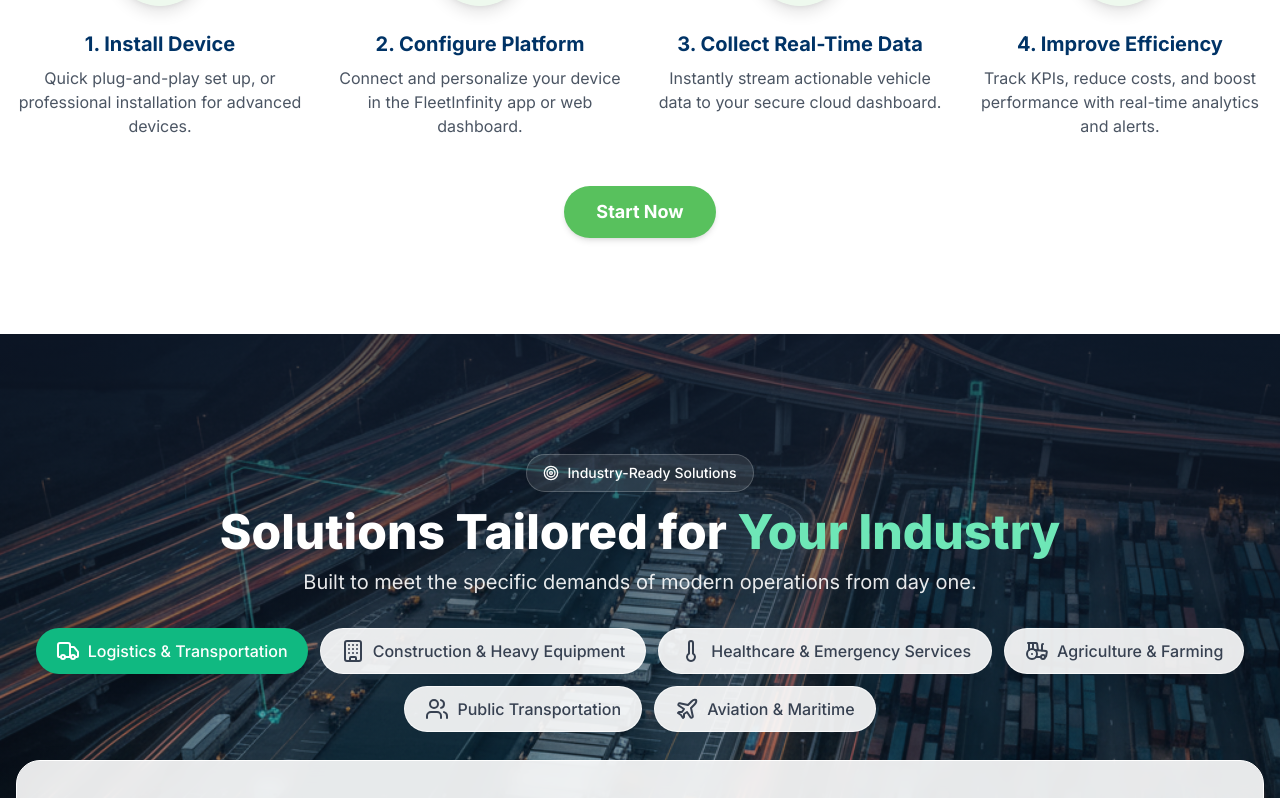
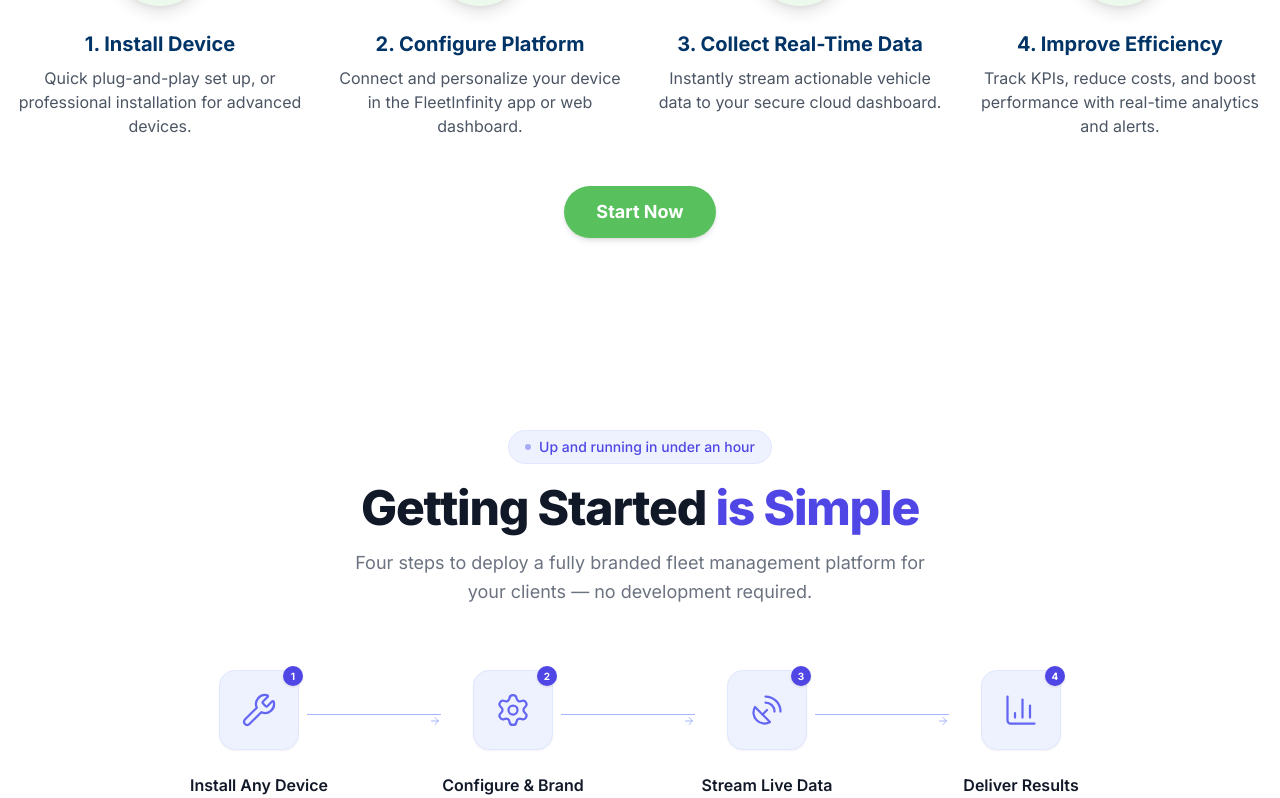
Before and after one commit to Bahareh-Esteki/fleetinfinity, a Next.js app: page / in a window 1280 px wide. Shown: the part 5809-6607 px from the top of the page. Built offline with nearby package versions, Linux system fonts and the light colour scheme.

Commit message:
getting started

```diff
--- /dev/null
+++ b/app/components/GettingStarted.js
@@ -0,0 +1,173 @@
+"use client";
+
+import React, { useRef } from "react";
+import { motion, useInView } from "framer-motion";
+import { Wrench, Settings, SatelliteDish, BarChart3, ArrowRight } from "lucide-react";
+
+const STEPS = [
+  {
+    number: "01",
+    icon: Wrench,
+    title: "Install Any Device",
+    desc: "Plug-and-play setup or professional installation. Our platform is hardware-agnostic — works with any GPS or telematics device your clients already own.",
+    accent: "Compatible with 200+ device brands",
+  },
+  {
+    number: "02",
+    icon: Settings,
+    title: "Configure & Brand",
+    desc: "White-label the platform in minutes. Set your domain, upload your logo, define user roles, and connect your clients — all from one partner dashboard.",
+    accent: "Your domain. Your colors. Your brand.",
+  },
+  {
+    number: "03",
+    icon: SatelliteDish,
+    title: "Stream Live Data",
+    desc: "Vehicles begin reporting instantly. Real-time location, driver events, fuel, video, and sensor data flow securely to your clients' dashboards and mobile apps.",
+    accent: "Sub-second data delivery to cloud",
+  },
+  {
+    number: "04",
+    icon: BarChart3,
+    title: "Deliver Results",
+    desc: "Your clients track KPIs, cut fuel costs, improve driver safety, and automate compliance — all under your brand. You grow. They succeed.",
+    accent: "Measurable ROI from day one",
+  },
+];
+
+const StepCard = ({ step, index, total }) => {
+  const ref = useRef(null);
+  const inView = useInView(ref, { once: true, margin: "-60px" });
+  const Icon = step.icon;
+
+  return (
+    <motion.div
+      ref={ref}
+      initial={{ opacity: 0, y: 32 }}
+      animate={inView ? { opacity: 1, y: 0 } : {}}
+      transition={{ duration: 0.5, delay: index * 0.12, ease: "easeOut" }}
+      className="relative flex flex-col items-center text-center group"
+    >
+      {/* Connector line (hidden on last item and on mobile) */}
+      {index < total - 1 && (
+        <div
+          className="hidden md:block absolute top-[2.75rem] left-[calc(50%+3rem)] right-[calc(-50%+3rem)] h-px z-0"
+          aria-hidden="true"
+        >
+          {/* Dashed track */}
+          <div className="absolute inset-0 border-t border-dashed border-gray-200" />
+          {/* Animated fill */}
+          <motion.div
+            className="absolute inset-y-0 left-0 bg-indigo-300 h-px"
+            initial={{ width: 0 }}
+            animate={inView ? { width: "100%" } : {}}
+            transition={{ duration: 0.6, delay: index * 0.12 + 0.4, ease: "easeOut" }}
+          />
+          {/* Arrow tip */}
+          <motion.div
+            className="absolute right-0 top-1/2 -translate-y-1/2"
+            initial={{ opacity: 0, x: -4 }}
+            animate={inView ? { opacity: 1, x: 0 } : {}}
+            transition={{ duration: 0.25, delay: index * 0.12 + 0.95 }}
+          >
+            <ArrowRight className="w-3 h-3 text-indigo-300" />
+          </motion.div>
+        </div>
+      )}
+
+      {/* Icon circle */}
+      <div className="relative z-10 mb-6">
+        {/* Step number badge */}
+        <span className="absolute -top-1 -right-1 w-5 h-5 rounded-full bg-indigo-600 text-white text-[10px] font-bold flex items-center justify-center z-20 shadow">
+          {index + 1}
+        </span>
+        <div className="w-20 h-20 rounded-2xl bg-indigo-50 border border-indigo-100 flex items-center justify-center shadow-sm group-hover:bg-indigo-600 group-hover:border-indigo-600 transition-all duration-300">
+          <Icon
+            className="w-9 h-9 text-indigo-500 group-hover:text-white transition-colors duration-300"
+            strokeWidth={1.5}
+          />
+        </div>
+      </div>
+
+      {/* Text */}
+      <h3 className="text-base font-semibold text-gray-900 mb-2 leading-snug">
+        {step.title}
+      </h3>
+      <p className="text-sm text-gray-500 leading-relaxed mb-3 max-w-[200px]">
+        {step.desc}
+      </p>
+
+      {/* Accent pill */}
+      <span className="inline-block text-[11px] font-medium text-indigo-600 bg-indigo-50 border border-indigo-100 rounded-full px-3 py-0.5">
+        {step.accent}
+      </span>
+    </motion.div>
+  );
+};
+
+const GettingStarted = () => {
+  const headerRef = useRef(null);
+  const headerInView = useInView(headerRef, { once: true, margin: "-40px" });
+
+  return (
+    <section className="py-24 bg-white overflow-hidden">
+      <div className="container mx-auto px-4 max-w-5xl">
+
+        {/* Header */}
+        <motion.div
+          ref={headerRef}
+          initial={{ opacity: 0, y: 20 }}
+          animate={headerInView ? { opacity: 1, y: 0 } : {}}
+          transition={{ duration: 0.5 }}
+          className="text-center mb-16"
+        >
+          <div className="inline-flex items-center gap-2 bg-indigo-50 border border-indigo-100 rounded-full px-4 py-1.5 text-sm font-medium text-indigo-600 mb-5">
+            <span className="w-1.5 h-1.5 rounded-full bg-indigo-500 animate-pulse" />
+            Up and running in under an hour
+          </div>
+          <h2 className="text-4xl md:text-5xl font-extrabold tracking-tight text-gray-900 mb-4">
+            Getting Started{" "}
+            <span className="text-indigo-600">is Simple</span>
+          </h2>
+          <p className="text-lg text-gray-500 max-w-xl mx-auto leading-relaxed">
+            Four steps to deploy a fully branded fleet management platform
+            for your clients — no development required.
+          </p>
+        </motion.div>
+
+        {/* Steps grid */}
+        <div className="grid grid-cols-2 md:grid-cols-4 gap-x-6 gap-y-12 mb-16">
+          {STEPS.map((step, i) => (
+            <StepCard key={step.title} step={step} index={i} total={STEPS.length} />
+          ))}
+        </div>
+
+        {/* Bottom CTA strip */}
+        <motion.div
+          initial={{ opacity: 0, y: 16 }}
+          whileInView={{ opacity: 1, y: 0 }}
+          viewport={{ once: true, margin: "-40px" }}
+          transition={{ duration: 0.45 }}
+          className="flex flex-col sm:flex-row items-center justify-center gap-4"
+        >
+          <a
+            href="/demo"
+            className="inline-flex items-center gap-2 bg-indigo-600 hover:bg-indigo-700 text-white font-semibold text-sm px-7 py-3 rounded-full transition-colors shadow-sm"
+          >
+            Request a Demo
+            <ArrowRight className="w-4 h-4" />
+          </a>
+          <a
+            href="/contact"
+            className="inline-flex items-center gap-2 text-gray-600 hover:text-gray-900 font-medium text-sm px-7 py-3 rounded-full border border-gray-200 hover:border-gray-300 transition-colors"
+          >
+            Talk to a Partner Specialist
+          </a>
+        </motion.div>
+
+      </div>
+    </section>
+  );
+};
+
+export default GettingStarted;
--- a/app/components/MorphingPlatformShowcase.js
+++ b/app/components/MorphingPlatformShowcase.js
@@ -467,7 +467,7 @@ const MorphingPlatformShowcase = () => {
               Both platforms — fully white-labeled.
             </p>
             <p className="text-sm text-gray-500">
-              Your partners get a web dashboard on their domain and native apps
+              Partners get a web dashboard on their domain and native apps
               under their brand on both stores.
             </p>
           </div>
--- a/app/page.js
+++ b/app/page.js
@@ -45,6 +45,8 @@ import IndustryCapabilitiesShowcase from "./components/IndustrySolutionsShowcase
 import ModernHero from "./components/HeroSection";
 import AuthorityAndInnovation from "./components/AuthorityAndInnovation";
 import PartnerProgram from "./components/PartnerProgram";
+
+import GettingStarted from "./components/GettingStarted";
 
 
 // Helper component for Stat Items
@@ -171,6 +173,8 @@ export default function HomePage() {
         </div>
       </section>
 
+      <GettingStarted />
+
       {/* --- NEW: Solutions by Industry Section --- */}
       <IndustryCapabilitiesShowcase />
 
```
